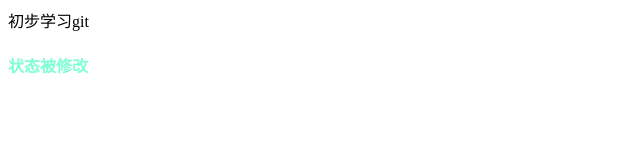
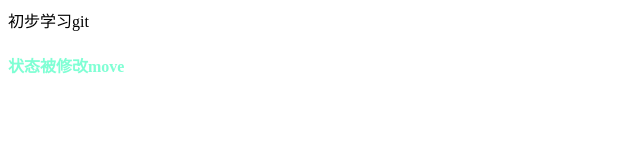
Before and after one commit to lmcherryblossom/project_01, a plain HTML site: page index.html in a window 1280 px wide. Shown: the full height of the page, 0-640 px from the left. Drawn offline with Linux system fonts and the light colour scheme.

Commit message:
新增了其它文件

```diff
--- a/index.html
+++ b/index.html
@@ -17,7 +17,7 @@
     <div>
         初步学习git
     </div>
-    <h4>状态被修改</h4>
+    <h4>状态被修改move</h4>
 </body>
 
 </html>
```
Also changed, not shown: index.css (added), index.js (added).
